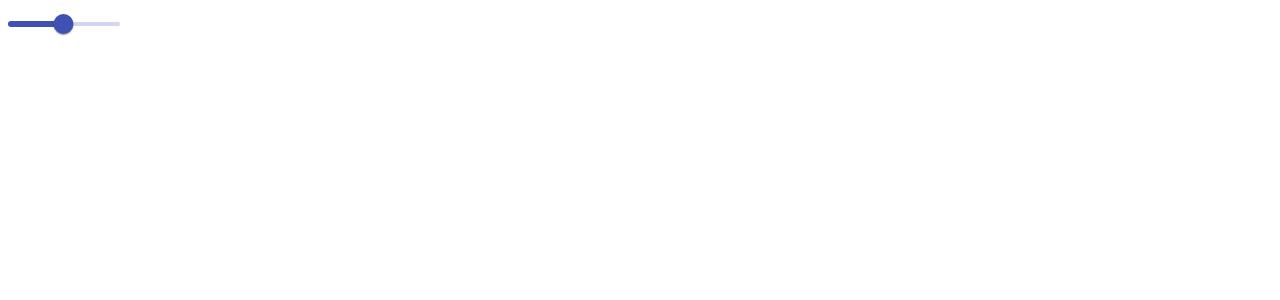
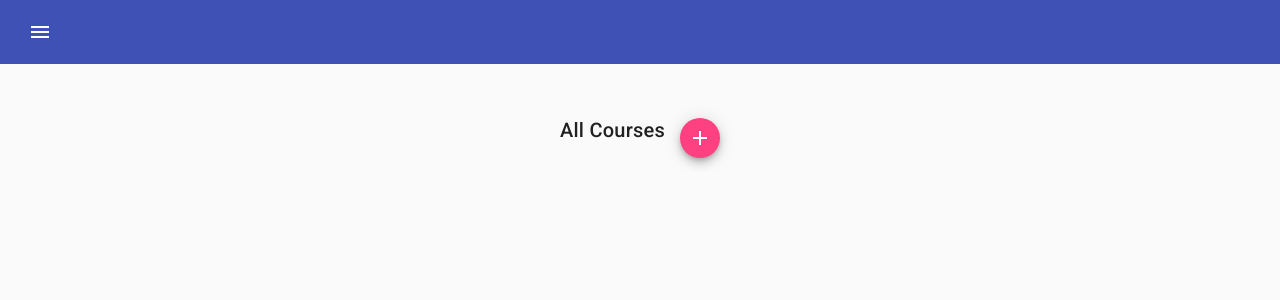
Before and after one commit to AngeloCinaWD/angular-material-course, an Angular app: page / in a window 1280 px wide. Shown: the top 300 px of the page. Built offline with nearby package versions, Linux system fonts and the light colour scheme.

Commit message:
6. Setting Up a Complete Navigation System With Angular Material

```diff
--- a/src/app/app-routing.module.ts
+++ b/src/app/app-routing.module.ts
@@ -1,55 +1,54 @@
-import { NgModule } from '@angular/core';
-import { Routes, RouterModule } from '@angular/router';
-import {HomeComponent} from "./home/home.component";
-import {AboutComponent} from "./about/about.component";
-import {CourseComponent} from "./course/course.component";
-import {courseResolver} from "./services/course.resolver";
-import {CreateCourseComponent} from './create-course/create-course.component';
-import {DragDropComponent} from './drag-drop/drag-drop.component';
-import {TreeDemoComponent} from './tree-demo/tree-demo.component';
-import {VirtualScrollingComponent} from './virtual-scrolling/virtual-scrolling.component';
+import { NgModule } from "@angular/core";
+import { Routes, RouterModule } from "@angular/router";
+import { HomeComponent } from "./home/home.component";
+import { AboutComponent } from "./about/about.component";
+import { CourseComponent } from "./course/course.component";
+import { courseResolver } from "./services/course.resolver";
+import { CreateCourseComponent } from "./create-course/create-course.component";
+import { DragDropComponent } from "./drag-drop/drag-drop.component";
+import { TreeDemoComponent } from "./tree-demo/tree-demo.component";
+import { VirtualScrollingComponent } from "./virtual-scrolling/virtual-scrolling.component";
 
 const routes: Routes = [
   {
     path: "",
-        component: HomeComponent
-
+    component: HomeComponent,
   },
   {
     path: "about",
-        component: AboutComponent
+    component: AboutComponent,
   },
   {
-        path: 'courses/:id',
+    path: "courses/:id",
     component: CourseComponent,
     resolve: {
-            course: courseResolver
-        }
+      course: courseResolver,
+    },
   },
   {
-    path: 'add-new-course',
-    component: CreateCourseComponent
+    path: "add-new-course",
+    component: CreateCourseComponent,
   },
   {
     path: "drag-drop-example",
-    component: DragDropComponent
+    component: DragDropComponent,
   },
   {
     path: "tree-demo",
-    component: TreeDemoComponent
+    component: TreeDemoComponent,
   },
   {
-    path: 'virtual-scrolling',
-    component: VirtualScrollingComponent
+    path: "virtual-scrolling",
+    component: VirtualScrollingComponent,
   },
   {
     path: "**",
-        redirectTo: '/'
-    }
+    redirectTo: "/",
+  },
 ];
 
 @NgModule({
   imports: [RouterModule.forRoot(routes)],
-  exports: [RouterModule]
+  exports: [RouterModule],
 })
-export class AppRoutingModule { }
+export class AppRoutingModule {}
--- a/src/app/app.component.html
+++ b/src/app/app.component.html
@@ -1,10 +1,50 @@
-<!-- Per aggiungere angular material ad un progetto ng add @angular/material -->
-<!-- questo comando provvede all'installazione di tutte le dipendenze necessarie nel package.json-->
-<!-- inoltre installa un angular material theme, crea un file styles.scss in src-->
-<!-- aggiunge qualche  typography all'app in index.html, ad esempio il roboto font e le icone di material-->
+<!-- creiamo un navigation system -->
+<!-- con barra laterale a comparsa, mat-sidenav-container -->
+<!-- questo è il container degli elementi che compaiono a lato-->
+<!-- vogliamo che il container occupi la full viewport del browser, attributo fullscreen -->
+<mat-sidenav-container fullscreen>
+  <!-- per avere accesso ad un elemento in tutto il template gli creo una template reference -->
+  <!-- mi serve una reference alla sidenav in modo da poterla aprire quando mi serve -->
+  <mat-sidenav #sidenav>
+    <!-- per gli elementi di navigazione utilizzo i mat-nav-list -->
+    <!-- per fare in modo che la sidenav si chiuda quando clicco su uno degli elementi di navigazione devo intercettare qui il click event che si triggera al click di uno qualsiasi degli elementi al suo interno-->
+    <!-- si triggera in qualsiasi punto dello schermo che clicco, in questo caso, al di fuori di un elemento di navigazione, si chiude la sidenav e non navigo verso un'altra rotta -->
+    <mat-nav-list (click)="sidenav.close()">
+      <!-- ogni elemento di navigazione è un anchor html con la direttiva mat-list-item -->
+      <!-- per navigare utilizziamo la direttiva di angular routerLink, la route per tutti i corsi è la home -->
+      <a mat-list-item routerLink="/">
+        <!-- mettiamo un'icona ed un testo -->
+        <mat-icon>library_books</mat-icon>
+        <span>Courses</span>
+      </a>
 
-<!-- proviamo uno slider di material, ricordarsi sempre di importare il module -->
-<!-- setto il valore minimo ed il valore massimo, lo step e il valore iniziale -->
-<mat-slider min="1" max="100" step="1">
-  <input matSliderThumb value="50" />
-</mat-slider>
+      <!-- aggiungiamo altri elementi di navigazione -->
+
+      <a mat-list-item routerLink="about">
+        <mat-icon>question_answer</mat-icon>
+        <span>About</span>
+      </a>
+
+      <a mat-list-item>
+        <mat-icon>person_add</mat-icon>
+        <span>Register</span>
+      </a>
+
+      <a mat-list-item>
+        <mat-icon>account_circle</mat-icon>
+        <span>Login</span>
+      </a>
+    </mat-nav-list>
+  </mat-sidenav>
+  <!-- setto il colore color="" -->
+  <mat-toolbar color="primary">
+    <!-- inserisco un button html con direttiva mat-icon-button -->
+    <!-- inserisco nel button un mat-icon in cui specifico il nome dell'icona da visualizzare -->
+    <!-- al click di questo button si deve aprire la side-nav con gli elementi per la navigazione -->
+    <!-- per aprire la sidenav al click chiamo il metodo .open() della sidenav-->
+    <button mat-icon-button (click)="sidenav.open()">
+      <mat-icon>menu</mat-icon>
+    </button>
+  </mat-toolbar>
+  <router-outlet></router-outlet>
+</mat-sidenav-container>
--- a/src/app/app.module.ts
+++ b/src/app/app.module.ts
@@ -38,7 +38,6 @@ import { CreateCourseStep2Component } from "./create-course/create-course-step-2
 import { MatCheckboxModule } from "@angular/material/checkbox";
 import { MatRadioModule } from "@angular/material/radio";
 import { MatNativeDateModule } from "@angular/material/core";
-// modulo per far funzionare lo slider
 import { MatSliderModule } from "@angular/material/slider";
 import { MatTooltipModule } from "@angular/material/tooltip";
 import { DragDropModule } from "@angular/cdk/drag-drop";
@@ -66,8 +65,6 @@ import { ScrollingModule } from "@angular/cdk/scrolling";
     VirtualScrollingComponent,
   ],
   bootstrap: [AppComponent],
-  // per far funzionare un componente di Angular Material ne dobbiamo importare il modulo
-  // vanno importati a mano non li importo il comando di installazione di angualar material
   imports: [
     BrowserModule,
     BrowserAnimationsModule,
@@ -92,7 +89,6 @@ import { ScrollingModule } from "@angular/cdk/scrolling";
     MatCheckboxModule,
     DragDropModule,
     MatRadioModule,
-    // registrazione del modulo per gli slider negli imports
     MatSliderModule,
     MatDatepickerModule,
     MatNativeDateModule,
--- a/src/styles.scss
+++ b/src/styles.scss
@@ -2,5 +2,5 @@
 /* You can add global styles to this file, and also import other style files */
 
 // ci sono 4 temi predefiniti, posso cambiarlo andando a cambiare questa path alla fine e scegliere il .css che voglio
-@import "@angular/material/prebuilt-themes/indigo-pink.css";
-// @import "../node_modules/@angular/material/prebuilt-themes/indigo-pink.css";
+// @import "@angular/material/prebuilt-themes/indigo-pink.css";
+@import "../node_modules/@angular/material/prebuilt-themes/indigo-pink.css";
```
Also changed, not shown: 1 other file (tests, documents, lock files or other folders). Lines whose indentation alone changed are shown as unchanged.
